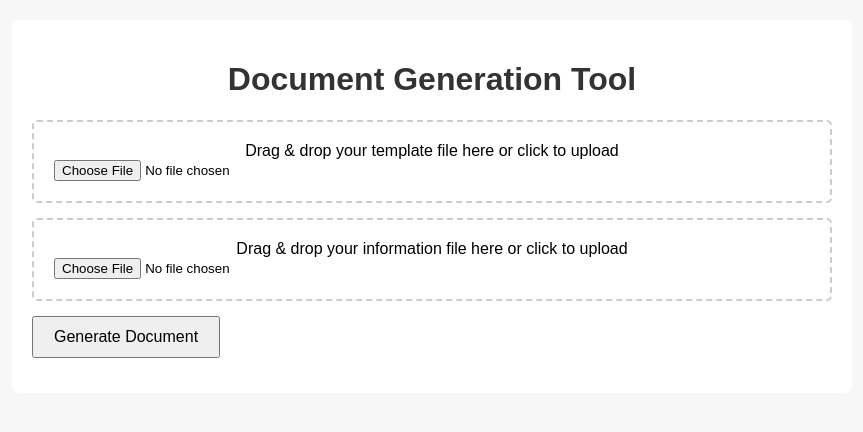
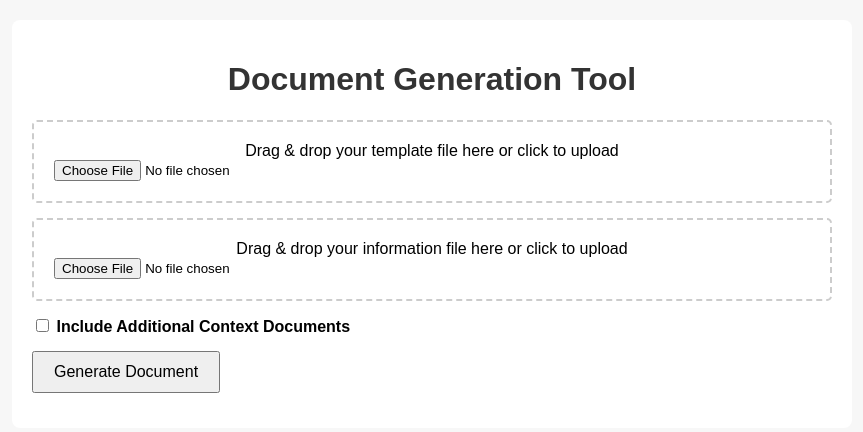
Before and after one commit to zainbaq/document-generator, a Flask app: page / in a window 1280 px wide. Shown: the top 432 px of the page, without its empty margins (208-1071 px from the left). Run offline with Flask 2, Linux system fonts and the light colour scheme; parts of the project's set-up code (start-up, migrations or seed data) failed here and were passed over.

Commit message:
add additional context button and functionality

```diff
--- a/app.py
+++ b/app.py
@@ -5,11 +5,6 @@ from flask import Flask, request, render_template, redirect, url_for, flash
 from openai import OpenAI
 from dotenv import load_dotenv
 from werkzeug.utils import secure_filename
-
-# Import LangChain modules for text splitting and summarization.
-from langchain.text_splitter import RecursiveCharacterTextSplitter
-from langchain.chains.summarize import load_summarize_chain
-from langchain_community.llms import OpenAI as LCOpenAI
 
 # =============================================================================
 # Load Environment Variables
@@ -20,13 +15,13 @@ load_dotenv()
 # Initialize Flask App
 # =============================================================================
 app = Flask(__name__)
-app.secret_key = 'your_secret_key'  # Replace with a secure key in production
+app.secret_key = 'your_secret_key'  # Needed for flashing error messages
 
 # =============================================================================
-# Initialize OpenAI Client (Original Client)
+# Initialize OpenAI Client
 # =============================================================================
 client = OpenAI(
-    api_key=os.environ.get("OPENAI_API_KEY"),
+    api_key=os.environ.get("OPENAI_API_KEY"),  # This is the default and can be omitted
 )
 if not client.api_key:
     raise ValueError("The OpenAI API key is not set. Please set it in the .env file.")
@@ -41,19 +36,26 @@ generate_document_prompt = prompts.get('generate_document_from_template_prompt')
 if not generate_document_prompt:
     raise ValueError("The generate_document_from_template_prompt is not defined in prompts.json.")
 
+summarize_document_prompt = prompts.get('summarize_document_prompt')
+if not generate_document_prompt:
+    raise ValueError("The summaize_document_from_template_prompt is not defined in prompts.json.")
+
 # =============================================================================
 # Utility Function: Read Uploaded File
 # =============================================================================
 def read_uploaded_file(uploaded_file):
     """
-    Read the uploaded file and extract text based on its file type.
+    Read the uploaded file and extract text depending on its file type.
     Supports .txt, .md, .docx, and .pdf files.
     """
     filename = secure_filename(uploaded_file.filename)
     ext = os.path.splitext(filename)[1].lower()
 
+    # For text-based files
     if ext in ['.txt', '.md']:
         return uploaded_file.read().decode('utf-8')
+
+    # For DOCX files
     elif ext == '.docx':
         from docx import Document
         doc = Document(uploaded_file)
@@ -61,6 +63,8 @@ def read_uploaded_file(uploaded_file):
         for para in doc.paragraphs:
             full_text.append(para.text)
         return "\n".join(full_text)
+
+    # For PDF files
     elif ext == '.pdf':
         import PyPDF2
         uploaded_file.seek(0)
@@ -71,13 +75,92 @@ def read_uploaded_file(uploaded_file):
             if text:
                 pages_text.append(text)
         return "\n".join(pages_text)
+
+    # Fallback to reading as text
     else:
         return uploaded_file.read().decode('utf-8')
 
 # =============================================================================
-# Function: Summarize Document (Updated with LangChain and Document Conversion)
+# Function: Process Additional Context Files
 # =============================================================================
-def summarize_document(document_text, template_text):
+def process_context_files(context_files, query_text):
+    """
+    Process additional context files uploaded by the user.
+    Reads and extracts text from the files, splits the text into chunks,
+    converts chunks into Document objects, indexes them using a vector store,
+    and retrieves relevant chunks via similarity search using the query_text.
+
+    Args:
+        context_files (list): List of file objects from the request.
+        query_text (str): The text to use as a query for similarity search (e.g., template text).
+
+    Returns:
+        list: A list of Document objects that are most relevant or an empty list if no context is provided.
+    """
+    # If no context files are provided, return an empty list.
+    if not context_files or context_files[0].filename == "":
+        return []
+
+    # Read and extract text from each context file.
+    context_texts = []
+    for file in context_files:
+        context_texts.append(read_uploaded_file(file))
+
+    # Split the text into chunks and convert each chunk into a Document.
+    from langchain.text_splitter import RecursiveCharacterTextSplitter
+    from langchain.docstore.document import Document
+    all_context_docs = []
+    text_splitter = RecursiveCharacterTextSplitter(chunk_size=1000, chunk_overlap=200)
+    for doc_text in context_texts:
+        chunks = text_splitter.split_text(doc_text)
+        for chunk in chunks:
+            all_context_docs.append(Document(page_content=chunk))
+
+    # Build a vector store from the Document objects and perform similarity search.
+    from langchain.embeddings import OpenAIEmbeddings
+    from langchain.vectorstores import FAISS
+    embeddings = OpenAIEmbeddings()
+    vector_store = FAISS.from_documents(all_context_docs, embeddings)
+    retrieved_docs = vector_store.similarity_search(query_text, k=5)
+    return retrieved_docs
+
+# =============================================================================
+# Function: Summarize Long Document
+# =============================================================================
+def summarize_long_document(document_text):
+    from langchain.text_splitter import RecursiveCharacterTextSplitter
+    from langchain.docstore.document import Document
+
+    # Split the long document into smaller chunks.
+    text_splitter = RecursiveCharacterTextSplitter(chunk_size=1000, chunk_overlap=200)
+    texts = text_splitter.split_text(document_text)
+
+    # Convert each chunk into a Document object.
+    docs = [Document(page_content=t) for t in texts]
+
+    # Use the chat-based LLM wrapper for LangChain.
+    from langchain.chat_models import ChatOpenAI
+    llm = ChatOpenAI(temperature=0.5, model="gpt-4o")
+
+    # Load a summarization chain (map_reduce is a good choice for long documents).
+    from langchain.chains.summarize import load_summarize_chain
+    chain = load_summarize_chain(llm, chain_type="map_reduce")
+
+    # Process each document chunk individually.
+    partial_summaries = []
+    for doc in docs:
+        summary = chain.run([doc])
+        partial_summaries.append(summary)
+
+    # Combine the partial summaries into a single summary.
+    long_summary = "\n".join(partial_summaries)
+    return long_summary
+
+
+# =============================================================================
+# Function: Summarize Document (with LangChain)
+# =============================================================================
+def summarize_document(document_text, template_text, LONG_DOC_THRESHOLD=3000):
     """
     Summarize the given document text with reference to the template.
     If the document is long, use LangChain's text splitter and summarization chain to
@@ -90,46 +173,12 @@ def summarize_document(document_text, template_text):
     Returns:
         str: A summary of the document.
     """
-    # Define a threshold (in characters) above which we consider the document "long"
-    LONG_DOC_THRESHOLD = 3000
 
     if len(document_text) > LONG_DOC_THRESHOLD:
-        # Import necessary modules for text splitting and document conversion.
-        from langchain.text_splitter import RecursiveCharacterTextSplitter
-        from langchain.docstore.document import Document
-
-        # Split the long document into smaller chunks.
-        text_splitter = RecursiveCharacterTextSplitter(chunk_size=1000, chunk_overlap=200)
-        texts = text_splitter.split_text(document_text)
-
-        # Convert each text chunk into a Document object.
-        docs = [Document(page_content=t) for t in texts]
-
-        # Use the chat-based LLM wrapper for LangChain.
-        from langchain.chat_models import ChatOpenAI
-        llm = ChatOpenAI(temperature=0.5, model="gpt-4o")
-
-        # Load a summarization chain (map_reduce is a good choice for long documents).
-        from langchain.chains.summarize import load_summarize_chain
-        chain = load_summarize_chain(llm, chain_type="map_reduce")
-
-        # Process each document chunk individually to avoid passing a list of prompts.
-        partial_summaries = []
-        for doc in docs:
-            # Each call receives a single Document wrapped in a list.
-            summary = chain.run([doc])
-            partial_summaries.append(summary)
-
-        # Combine the partial summaries into a single summary.
-        long_summary = "\n".join(partial_summaries)
-        document_text = long_summary
+        document_text = summarize_long_document(document_text)
 
     # Proceed with the original summarization method using a custom prompt.
-    system_prompt = (
-        "You are an expert summarizer. Given the following template and document, "
-        "generate a concise summary that includes only the information relevant to filling in the template. "
-        "Provide the summary as bullet points."
-    )
+    system_prompt = summarize_document_prompt
     user_prompt = (
         f"Template:\n{template_text}\n\n"
         f"Document:\n{document_text}\n\n"
@@ -150,26 +199,36 @@ def summarize_document(document_text, template_text):
         return summary
     except Exception as e:
         print(f"Error summarizing document: {e}")
-        # In case of an error, fallback to using the (possibly long) document text.
         return document_text
 
+# =============================================================================
+# Function: Generate Document (with Optional Context)
+# =============================================================================
+def generate_document(template_text, info_text, context_chunks=None):
+    """
+    Generate a document by combining the template and a summary of the original information text.
+    If additional context chunks are provided, include them in the prompt.
 
-# =============================================================================
-# Function: Generate Document (Unchanged)
-# =============================================================================
-def generate_document(template_text, info_text):
-    """
-    Generate a document by combining the template with a summary of the original information text.
+    Args:
+        template_text (str): The document template.
+        info_text (str): The original document text.
+        context_chunks (list, optional): A list of Document objects retrieved from additional context files.
 
-    Uses the new ChatCompletion interface with system and user messages.
+    Returns:
+        str: The generated document.
     """
     summarized_info = summarize_document(info_text, template_text)
 
+    additional_context_text = ""
+    if context_chunks:
+        additional_context_text = "\n".join([doc.page_content for doc in context_chunks])
+
     system_prompt = generate_document_prompt  # Detailed instructions from prompts.json.
-    user_prompt = (
-        f"Template:\n{template_text}\n\n"
-        f"Original Document Summary:\n{summarized_info}"
-    )
+    user_prompt = f"Template:\n{template_text}\n\n"
+    if additional_context_text:
+        user_prompt += f"Additional Context:\n{additional_context_text}\n\n"
+    user_prompt += f"Original Document Summary:\n{summarized_info}"
+
     messages = [
         {"role": "system", "content": system_prompt},
         {"role": "user", "content": user_prompt}
@@ -194,9 +253,6 @@ def generate_document(template_text, info_text):
 def index():
     """
     Render the homepage with the file upload form.
-
-    Returns:
-        Rendered HTML of the index page.
     """
     return render_template('index.html')
 
@@ -206,15 +262,14 @@ def index():
 @app.route('/generate', methods=['POST'])
 def generate():
     """
-    Handle file uploads, process and parse the files (supporting .txt, .md, .docx, .pdf),
-    summarize the original document with reference to the template, generate the final document,
-    and render the result.
-
-    Returns:
-        Rendered HTML of the result page with the generated document.
+    Handle file uploads, including optional additional context documents.
+    Process and parse the files (supporting .txt, .md, .docx, .pdf),
+    index and retrieve relevant chunks from context documents (if provided),
+    summarize the original document with reference to the template,
+    generate the final document, and render the result.
     """
     if 'template_file' not in request.files or 'info_file' not in request.files:
-        flash("Both files are required.")
+        flash("Both template and information files are required.")
         return redirect(request.url)
 
     template_file = request.files['template_file']
@@ -231,12 +286,16 @@ def generate():
         flash(f"Error reading files: {str(e)}")
         return redirect(url_for('index'))
 
-    final_document = generate_document(template_text, info_text)
+    # Process additional context documents if provided.
+    context_files = request.files.getlist('context_files')
+    retrieved_docs = process_context_files(context_files, template_text)
+
+    # Generate the final document using the provided files and any retrieved context.
+    final_document = generate_document(template_text, info_text, context_chunks=retrieved_docs)
     return render_template('result.html', document=final_document)
 
 # =============================================================================
 # Main Entry Point
 # =============================================================================
 if __name__ == '__main__':
-    # In production, replace Flask's built-in server with a production WSGI server.
     app.run(debug=True)
--- a/templates/index.html
+++ b/templates/index.html
@@ -4,6 +4,17 @@
     <meta charset="UTF-8">
     <title>Document Generator</title>
     <link rel="stylesheet" href="{{ url_for('static', filename='css/style.css') }}">
+    <script>
+        function toggleContextUpload() {
+            var checkBox = document.getElementById("toggleContext");
+            var contextSection = document.getElementById("contextSection");
+            if (checkBox.checked) {
+                contextSection.style.display = "block";
+            } else {
+                contextSection.style.display = "none";
+            }
+        }
+    </script>
 </head>
 <body>
     <div class="container">
@@ -30,6 +41,18 @@
                 <input type="file" id="info_file" name="info_file" class="drop-zone__input" accept=".txt,.md,.docx,.pdf" required>
                 <div class="progress-bar" id="info-progress">
                     <div class="progress-bar-fill" id="info-progress-fill"></div>
+                </div>
+            </div>
+            <div>
+                <label>
+                    <input type="checkbox" id="toggleContext" onclick="toggleContextUpload()">
+                    Include Additional Context Documents
+                </label>
+            </div>
+            <div id="contextSection" style="display:none;">
+                <div class="drop-zone" id="context-drop-zone">
+                    <span class="drop-zone__prompt">Drag & drop your additional context documents here or click to upload (multiple files allowed)</span>
+                    <input type="file" id="context_files" name="context_files" class="drop-zone__input" accept=".txt,.md,.docx,.pdf" multiple>
                 </div>
             </div>
             <div>
```
Also changed, not shown: prompts.json (+2 -1 lines), 1 other file.
